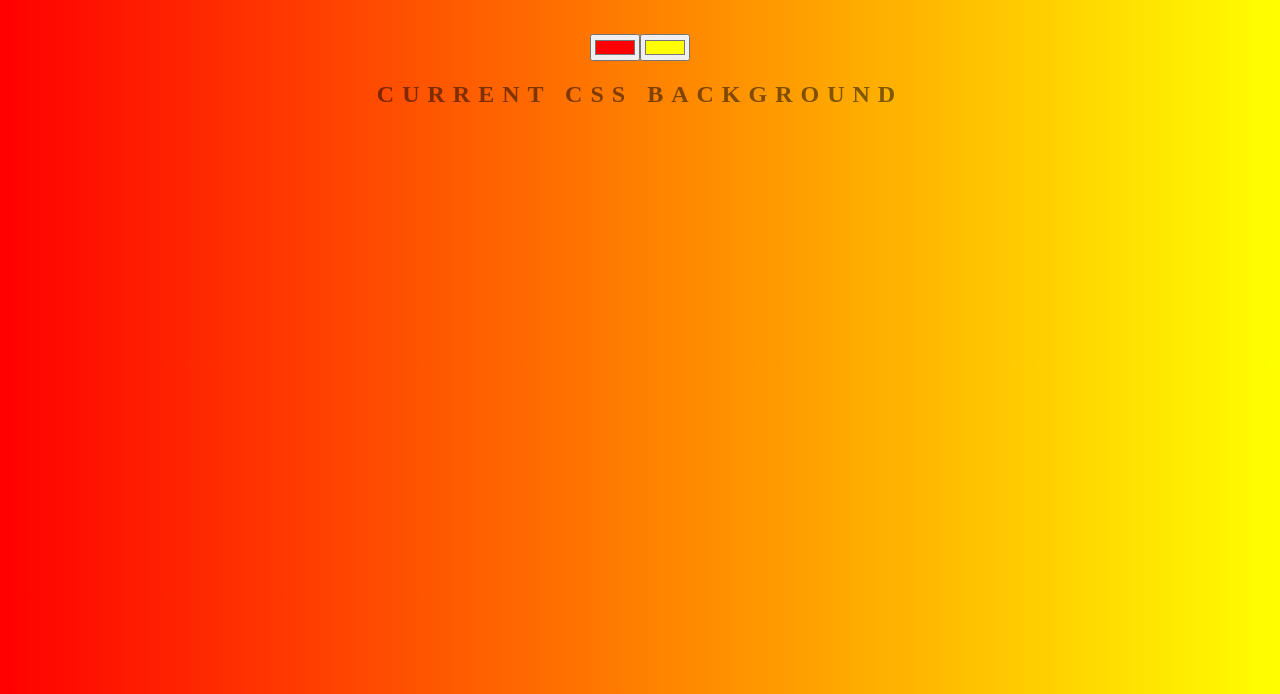
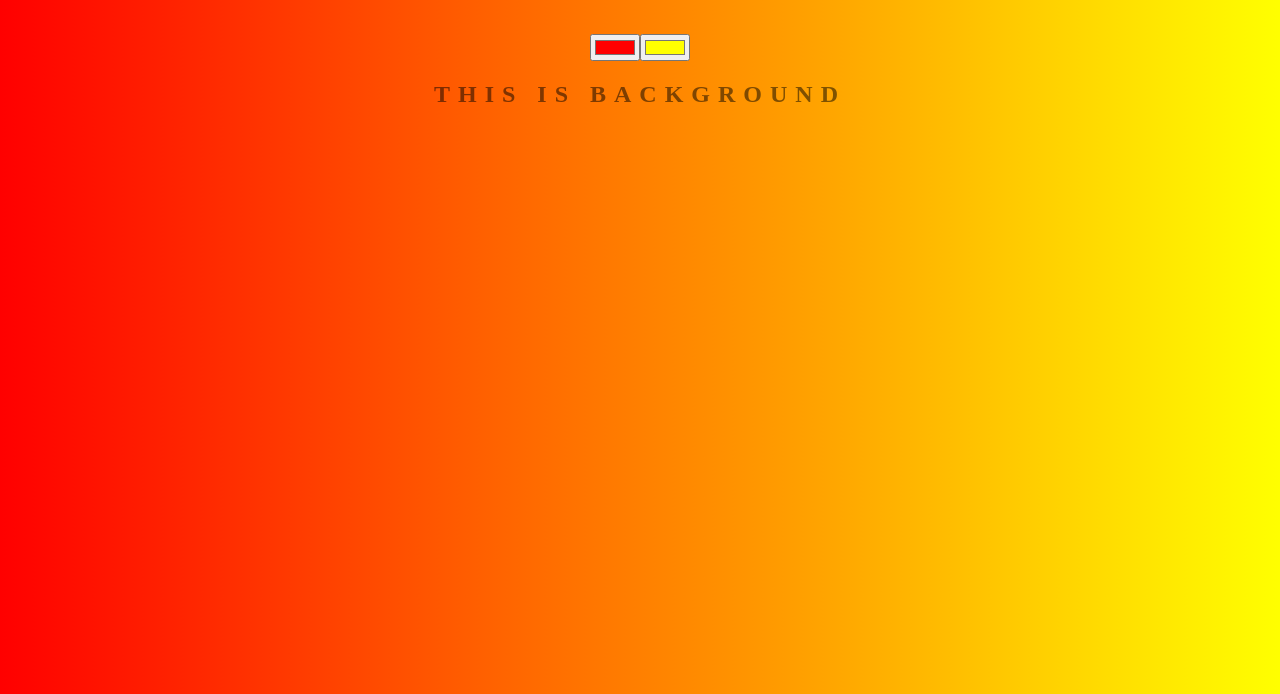
Before and after one commit to praveenmega/background-generator, a plain HTML site: page index.html in a window 1280 px wide. Shown: the part 106-800 px from the top of the page. Drawn offline with Linux system fonts and the light colour scheme.

Commit message:
changing text

```diff
--- a/index.html
+++ b/index.html
@@ -7,7 +7,7 @@
 <body id="b1">
 	<h1>cool Generator</h1>
 	<input type="color" id="color1" value="#FF0000"><input type="color" id="color2" value="#FFFF00">
-	<h2>Current CSS Background</h2>
+	<h2>This is Background</h2>
 	<h3></h3>
 	<script type="text/javascript" src="script.js"></script>
 </body>
```
